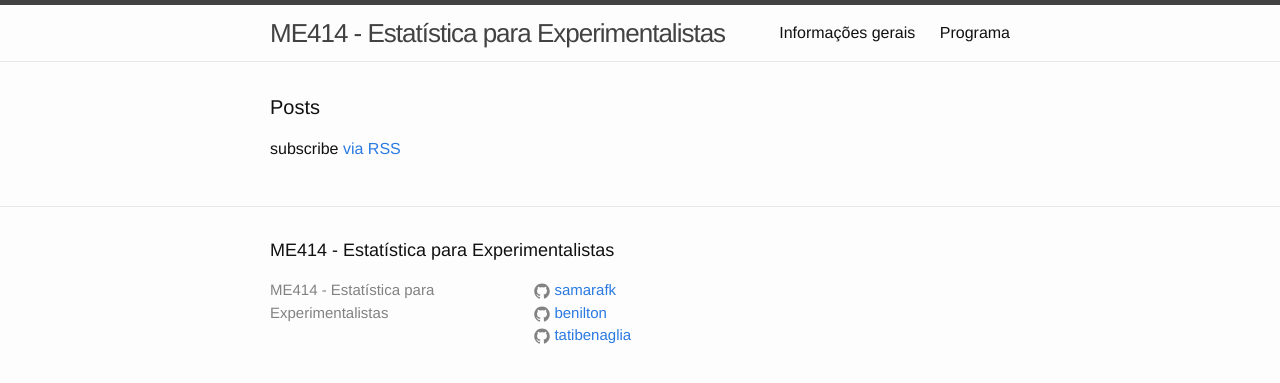
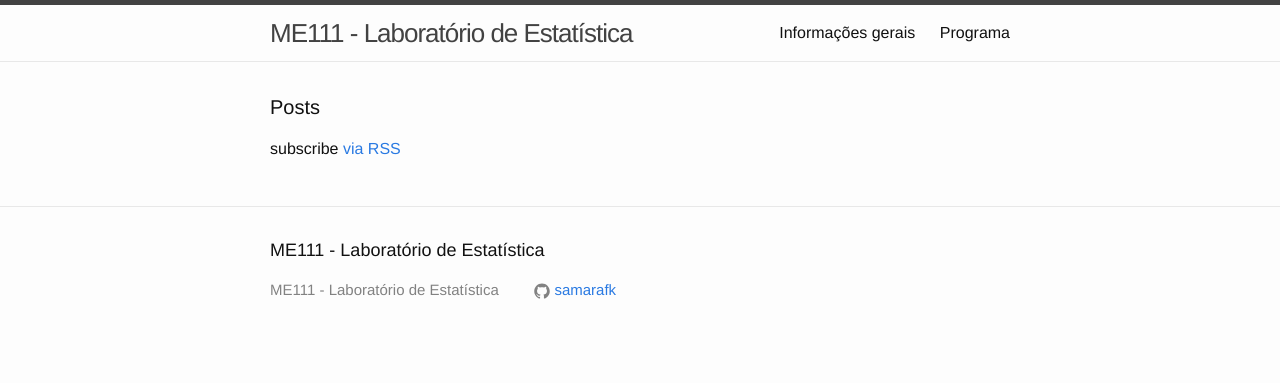
Before and after one commit to ME111-UNICAMP/ME111-UNICAMP.github.io, a Jekyll site: the page built from index.html, in a window 1280 px wide. Shown: the top 383 px of the page. Built offline with Jekyll 4.4.1, drawn with Linux system fonts in a browser that asks for light colours.

Commit message:
Update _config.yml

```diff
--- a/_config.yml
+++ b/_config.yml
@@ -1,12 +1,10 @@
 # Site settings
-title: ME414 - Estatística para Experimentalistas
+title: ME111 - Laboratório de Estatística
 email:
 description: > # this means to ignore newlines until "baseurl:"
 baseurl: "" # the subpath of your site, e.g. /blog/
 url: "http://yourdomain.com" # the base hostname & protocol for your site
 github_username:  samarafk
-github_username2:  benilton
-github_username3:  tatibenaglia
 
 # Build settings
 markdown: kramdown
```
